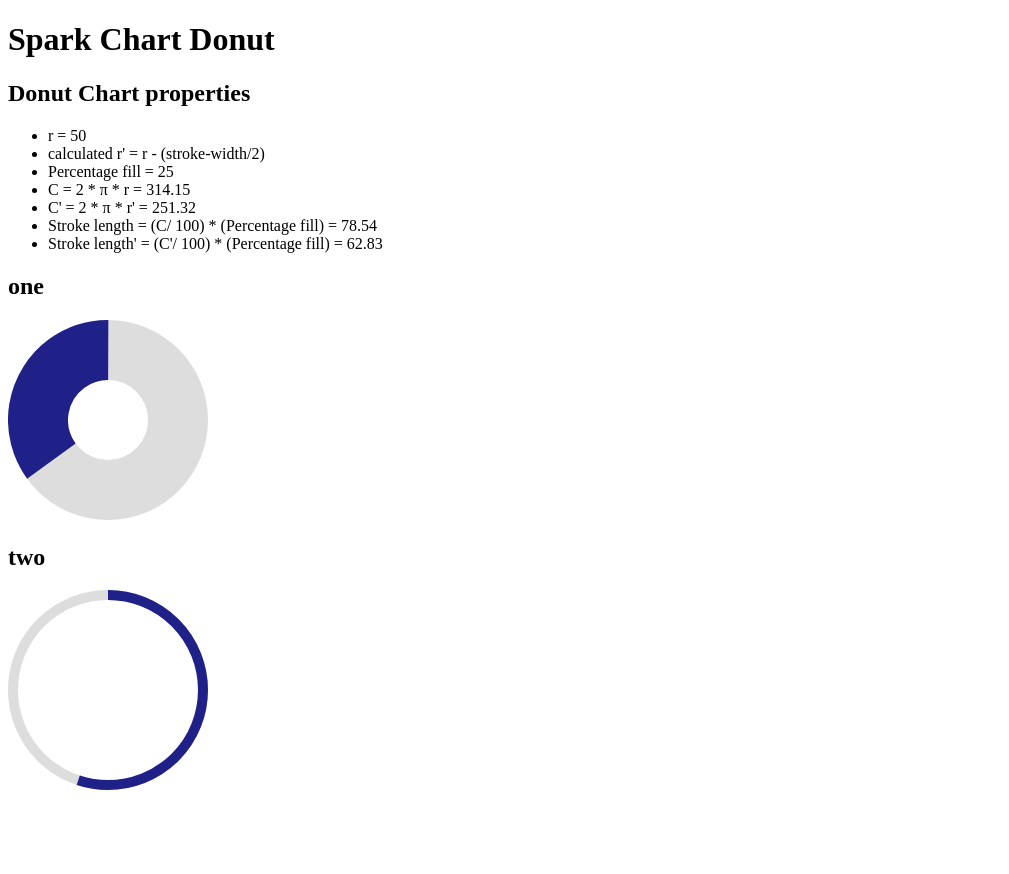
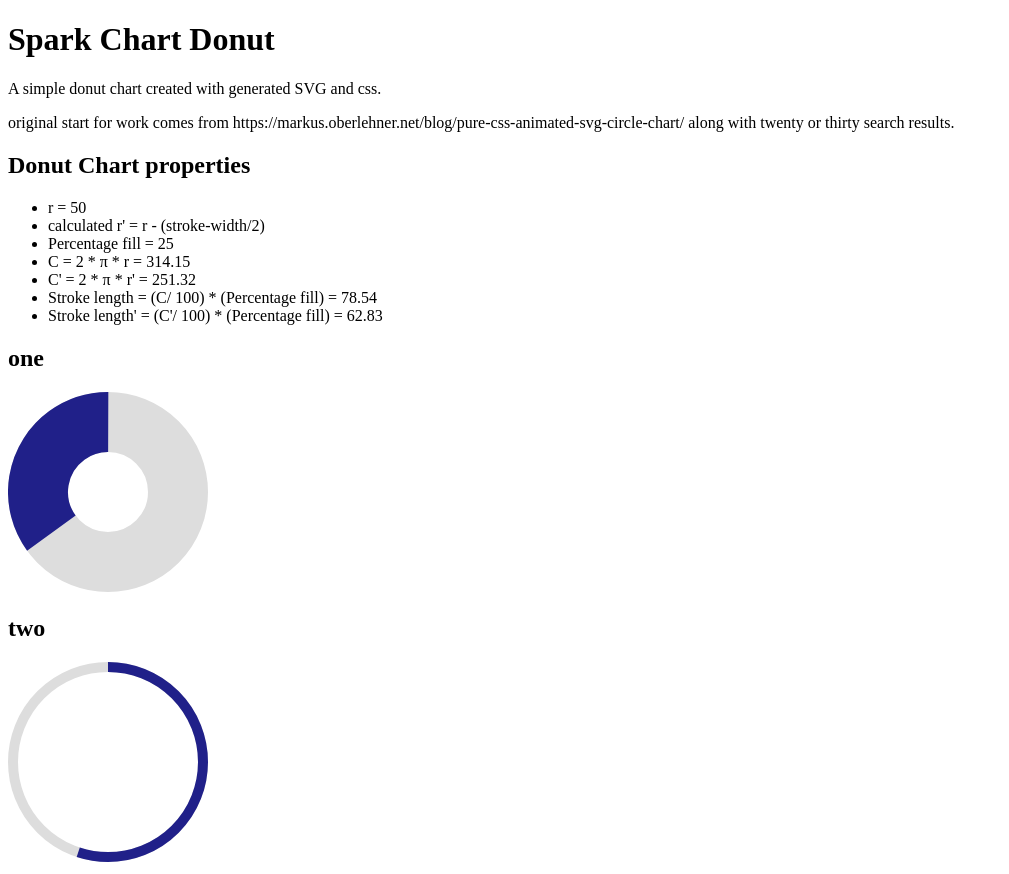
Before and after one commit to mmilano/spark-donut, a Vue app: page / in a window 1280 px wide. Shown: the whole page, without its empty margins (0-1009 px from the left). Before the commit the page ends 802 px from the top, so only its background shows below. Built offline with nearby package versions, Linux system fonts and the light colour scheme.

Commit message:
add some notes

```diff
--- a/src/App.vue
+++ b/src/App.vue
@@ -2,7 +2,7 @@
   <main id="app">
     <Hello msg="Spark Chart Donut"/>
 
-  <h2>one</h2>
+    <h2>one</h2>
     <div class="donut1">
       <SparkDonut v-bind="$options.donutExample1"></SparkDonut>
     </div>
--- a/src/components/Hello.vue
+++ b/src/components/Hello.vue
@@ -2,7 +2,19 @@
   <div class="hello">
     <h1>{{ msg }}</h1>
 
+    <p>
+      A simple donut chart created with generated SVG and css.
+    </p>
 
+
+
+    <p>
+
+    original start for work comes from
+    https://markus.oberlehner.net/blog/pure-css-animated-svg-circle-chart/
+    along with twenty or thirty search results.
+
+    </p>
     <h2>Donut Chart properties</h2>
 
     <ul>
```
